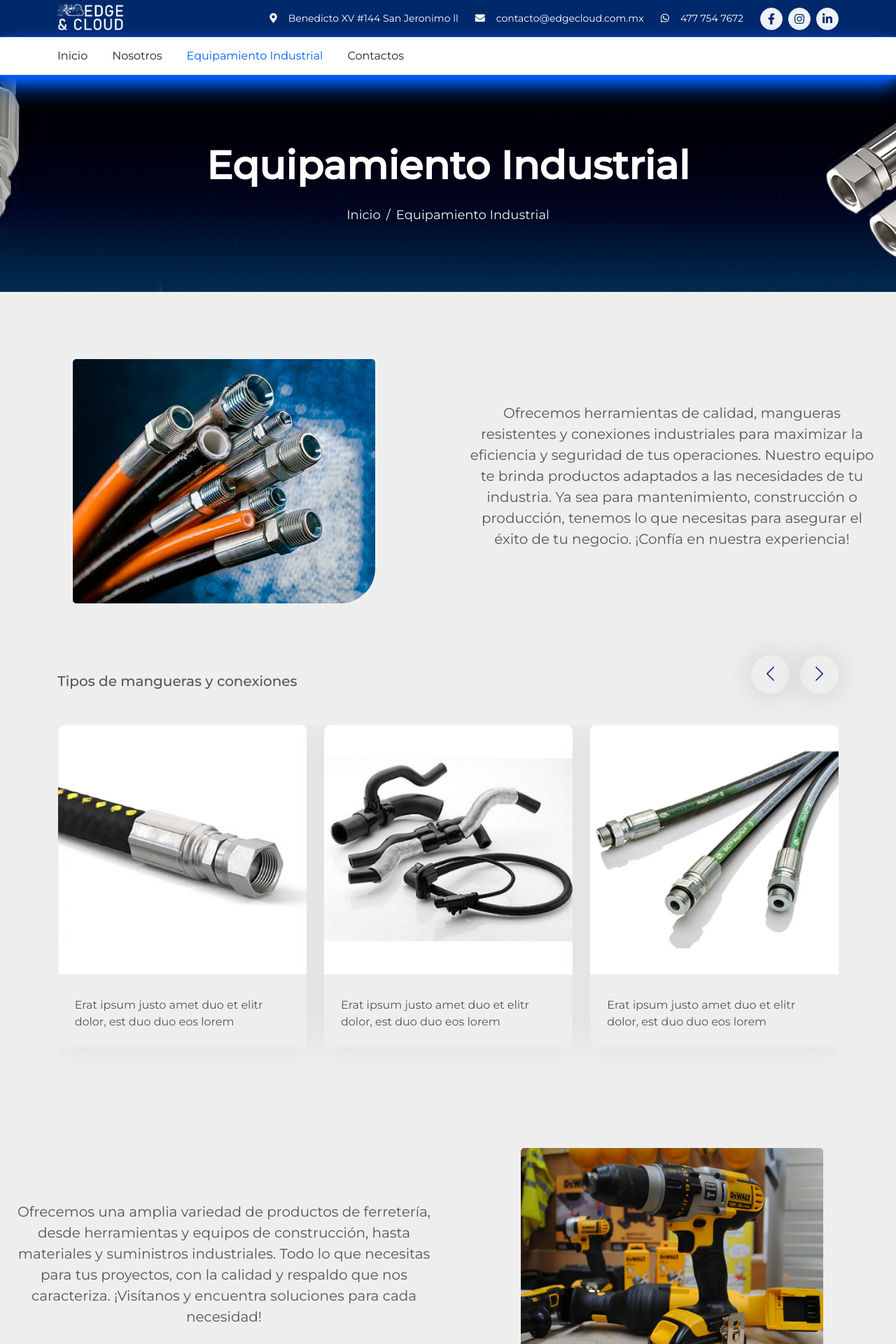
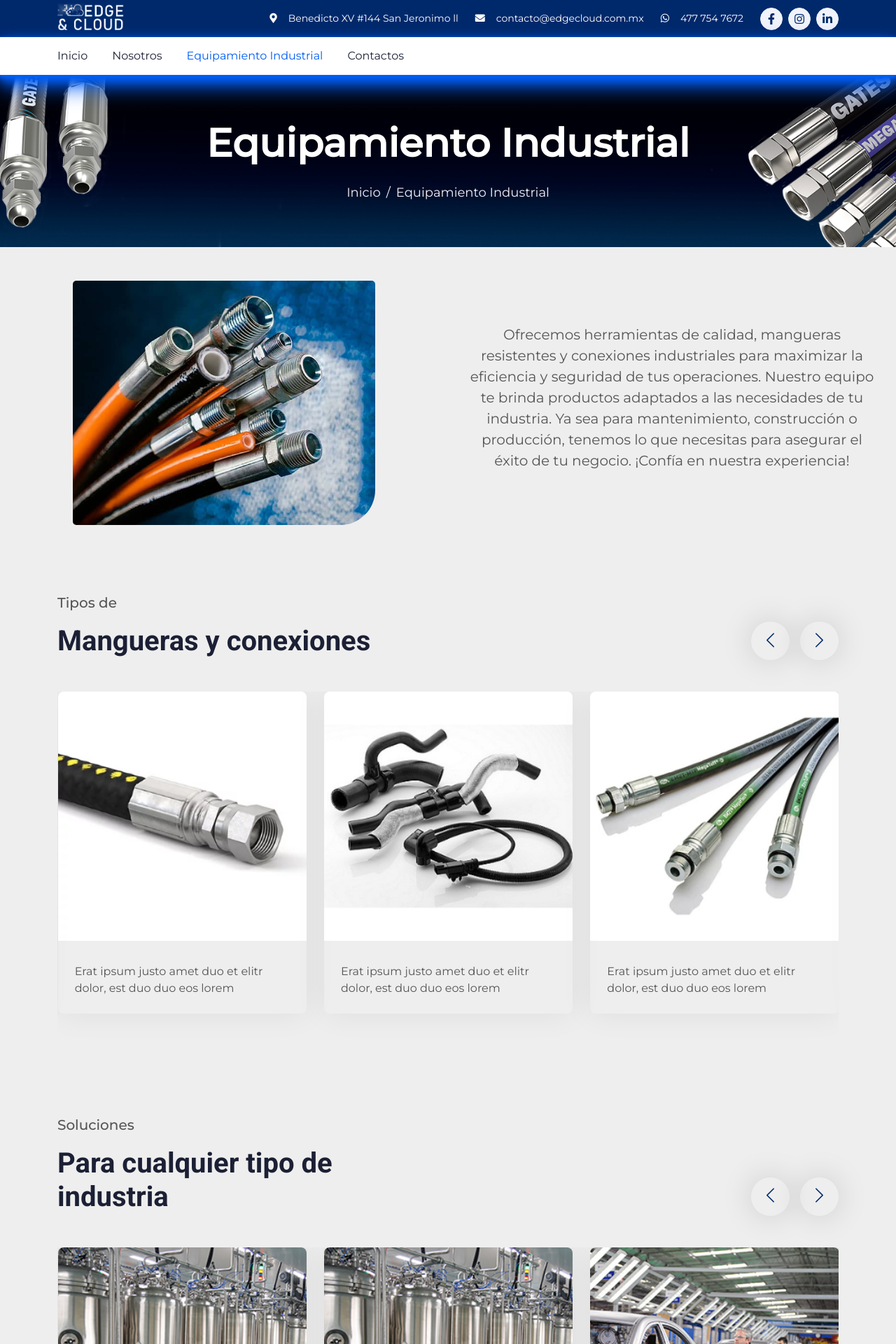
Before and after one commit to leonardoG2500/edge_cloud, a PHP site: page /servicio/equipamiento-industrial/ in a window 1280 px wide. Shown: the top 1920 px of the page at 70% size. Run offline with PHP 8.4, Linux system fonts and the light colour scheme; some libraries are stand-ins or nearby versions.

Commit message:
EI_diseño

```diff
--- a/css/style.css
+++ b/css/style.css
@@ -379,8 +379,9 @@ body{
     color: var(--light);
 }
 
+
 .page-header-ei {
-  background: url(../img/carousel-3.jpg) center center no-repeat;
+  background: url(../img/carousel-3.jpg) center no-repeat;
   background-size: cover;
 }
 
@@ -408,7 +409,7 @@ body{
 }
 
 .service-item:hover .service-text {
-    top: -1.3rem;
+    top: -1rem;
 }
 
 .service-item .service-text h5 {
@@ -423,7 +424,7 @@ body{
     position: absolute;
     width: 90%;
     height: 60px;
-    left: 10%;
+    left: 0%;
     bottom: 0;
     display: flex;
     align-items: center;
--- a/index.php
+++ b/index.php
@@ -597,7 +597,6 @@
     </script>
 
 
-
     <!-- Contacts Start -->
     <div class="container-xxl py-5">
         <div class="wow fadeInUp" data-wow-delay="0.1s" style="max-width: 500px; margin: auto;">
@@ -628,7 +627,7 @@
                         <i class="fab fa-whatsapp text-white"></i>
                     </div>
                     <div class="ms-3">
-                        <h3>Whatsapp</h3>
+                        <h3>WhatsApp</h3>
                         <span>477 754 7672</span>
                     </div>
                 </div>
--- a/servicio/equipamiento-industrial/index.html
+++ b/servicio/equipamiento-industrial/index.html
@@ -113,8 +113,8 @@
 
 
     <!-- header Start -->
-    <div class="container-fluid page-header-ei py-5 mb-5 wow fadeIn" data-wow-delay="0.1s">
-        <div class="container text-center py-5">
+    <div class="container-fluid page-header-ei py-5 wow fadeIn" data-wow-delay="0.1s">
+        <div class="container text-center py-3">
             <p class="display-4 text-white mb-4 animated slideInDown">Equipamiento Industrial</p>
             <nav aria-label="breadcrumb animated slideInDown">
                 <ol class="breadcrumb justify-content-center mb-0">
@@ -146,12 +146,12 @@
     <!-- Service End -->
 
 
-    <!-- Galery Start -->
+    <!-- Category Start -->
     <div class="container-xxl py-5">
         <div class="container">
             <div class="text-center text-md-start pb-5 pb-md-0 wow fadeInUp" data-wow-delay="0.1s" style="max-width: 500px;">
-                <p class="fs-5 fw-medium">Tipos de mangueras y conexiones</p>
-                <h1 class="display-6 mb-5"></h1>
+                <p class="fs-5 fw-medium">Tipos de</p>
+                <h1 class="display-6 mb-5">Mangueras y conexiones</h1>
             </div>
             <div class="owl-carousel project-carousel wow fadeInUp" data-wow-delay="0.1s">
                 <!-- proyect 1 -->
@@ -207,7 +207,81 @@
             </div>
         </div>
     </div>
-    <!-- Galery End -->
+    <!-- Category End -->
+
+
+    <!-- Industry Start -->
+    <div class="container-xxl py-5">
+        <div class="container">
+            <div class="text-center text-md-start pb-5 pb-md-0 wow fadeInUp" data-wow-delay="0.1s" style="max-width: 500px;">
+                <p class="fs-5 fw-medium">Soluciones</p>
+                <h1  class="display-6 mb-5">Para cualquier tipo de industria</h1>
+            </div>
+            <div class="owl-carousel project-carousel wow fadeInUp" data-wow-delay="0.1s">
+                <!-- proyect 1 -->
+                <div class="project-item mb-5">
+                    <div class="position-relative">
+                        <img class="img-fluid" src="../../img/proyect/img_area_1.jpg" alt="servicioElectromecanica">
+                    </div>
+                    <div class="p-4">
+                        <p class="text-center d-block h5" style="color: #00296b;" ></p>
+                        <span>industria alimenticia</span>
+                    </div>
+                </div>
+                <!-- Proyecto 2 -->
+                <div class="project-item mb-5">
+                    <div class="position-relative">
+                        <img class="img-fluid" src="../../img/proyect/img_area_2.jpg" alt="servicioElectromecanica">
+                    </div>
+                    <div class="p-4">
+                        <p class="text-center d-block h5" style="color: #00296b;"></p>
+                        <span>Industria automotriz</span>
+                    </div>
+                </div>
+                <!-- Proyecto 3 -->
+                <div class="project-item mb-5">
+                    <div class="position-relative">
+                        <img class="img-fluid" src="../../img/proyect/img_area_3.jpg" alt="servicioElectromecanica">
+                    </div>
+                    <div class="p-4">
+                        <p class="text-center d-block h5" style="color: #00296b;"></p>
+                        <span>Industria textil</span>
+                    </div>
+                </div>
+                <!-- Proyecto 4 -->
+                <div class="project-item mb-5">
+                    <div class="position-relative">
+                        <img class="img-fluid" src="../../img/proyect/img_area_4.jpg" alt="servicioElectromecanica">
+                    </div>
+                    <div class="p-4">
+                        <p class="text-center d-block h5" style="color: #00296b;"></p>
+                        <span>Maquinaría</span>
+                    </div>
+                </div>
+                <!-- Proyecto 5 -->
+                <div class="project-item mb-5">
+                    <div class="position-relative">
+                        <img class="img-fluid" src="../../img/proyect/img_area_5.jpg" alt="servicioElectromecanica">
+                    </div>
+                    <div class="p-4">
+                        <p class="text-center d-block h5" style="color: #00296b;"></p>
+                        <span>Industria agrícola</span>
+                    </div>
+                </div>
+                <!-- Proyecto 5 -->
+                <div class="project-item mb-5">
+                    <div class="position-relative">
+                        <img class="img-fluid" src="../../img/proyect/img_area_1.jpg" alt="servicioElectromecanica">
+                    </div>
+                    <div class="p-4">
+                        <p class="text-center d-block h5" style="color: #00296b;"></p>
+                        <span>Industria química</span>
+                    </div>
+                </div>
+            </div>
+        </div>
+    </div>
+    <!-- Industry End -->
 
 
     <!--Services Start-->
@@ -216,7 +290,7 @@
             <div class="col-lg-6 d-flex align-items-center px-4 py-3">
                 <p class="fs-5 text-center">
                     Ofrecemos una amplia variedad de productos de ferretería, desde herramientas y equipos de construcción, hasta materiales y
-                    suministros industriales. Todo lo que necesitas para tus proyectos, con la calidad y respaldo que nos caracteriza. ¡Visítanos
+                    suministros industriales. Todo lo que necesitas para tus proyectos, con la calidad y respaldo que nos caracteriza. ¡Contactanos
                     y encuentra soluciones para cada necesidad!
                 </p>
             </div>
@@ -274,7 +348,7 @@
                     </div>
                     <div class="ms-3">
                         <h3>Correo</h3>
-                        <span>contacto@edgecloud.com.mx</span>
+                        <span>mflores@edgecloud.com.mx</span>
                     </div>
                 </div>
                 <div class="d-flex border-bottom pb-3 mb-3">
@@ -282,8 +356,8 @@
                         <i class="fab fa-whatsapp text-white"></i>
                     </div>
                     <div class="ms-3">
-                        <h3>Whatsapp</h3>
-                        <span>477 754 7672</span>
+                        <h3>WhatsApp</h3>
+                        <span>477 123 4567</span>
                     </div>
                 </div>
             </div>
@@ -303,30 +377,38 @@
         <div class="container py-5">
             <h2 class="mb-5 text-white text-center">Contactanos</h2>
             <div class="row">
-                <div class="col-lg mb-3" style="margin: center;">
-                    <h4 class="text-white text-center">Ubicación</h4>
-                    <p class="text-center"><i class="fa fa-map-marker-alt me-3"></i>Benedicto XV #144 San Jeronimo ll. C.P. 37148 León, Guanajuato. MX</p>
+                <div class="col-lg mb-3">
+                    <h3 class="text-white text-center">Ubicación</h3>
+                    <p class="text-center"><i class="fa fa-map-marker-alt me-3"></i>Benedicto XV #144 San Jeronimo ll.
+                        C.P. 37148 León, Guanajuato. MX</p>
                     <p class="text-center"><i class="fa fa-envelope me-3"></i>contacto@edgecloud.com.mx</p>
-                    <p class="text-center"><i class="fab fa-whatsapp me-3"></i>477 220 5721</p>
+                    <p class="text-center"><i class="fab fa-whatsapp me-3"></i>477 754 7672</p>
                 </div>
                 <br>
-                <div class="col-lg mb-3" style="margin: center;">
-                    <h4 class="text-white text-center">Horario</h4>
+                <div class="col-lg mb-3">
+                    <h3 class="text-white text-center">Horario</h3>
                     <p class="text-center">Lunes - Viernes</p>
                     <p class="text-center">09:00 am - 06:00 pm</p>
                 </div>
                 <br>
-                <div class="col-lg mb-3" style="margin: center;">
-                    <h4 class="text-white text-center">Redes Sociales</h4>
+                <div class="col-lg mb-3">
+                    <h3 class="text-white text-center">Redes Sociales</h3>
                     <div class="d-flex justify-content-center">
-                        <a class="btn btn-square btn-light rounded-circle me-2" href="https://www.facebook.com/profile.php?id=61553718295104"><i class="fab fa-facebook-f"></i></a>
-                        <a class="btn btn-square btn-light rounded-circle me-2" href="https://www.instagram.com/edgecloud_/"><i class="fab fa-instagram"></i></a>
-                        <a class="btn btn-square btn-light rounded-circle me-2" href="https://www.linkedin.com/company/edge-cloud/about/?viewAsMember=true"><i class="fab fa-linkedin-in"></i></a>
+                        <a class="btn btn-square btn-light rounded-circle me-2"
+                            href="https://www.facebook.com/profile.php?id=61553718295104"><i
+                                class="fab fa-facebook-f"></i></a>
+                        <a class="btn btn-square btn-light rounded-circle me-2"
+                            href="https://www.instagram.com/edgecloud_/"><i class="fab fa-instagram"></i></a>
+                        <a class="btn btn-square btn-light rounded-circle me-2"
+                            href="https://www.linkedin.com/company/edge-cloud/about/?viewAsMember=true"><i
+                                class="fab fa-linkedin-in"></i></a>
                     </div>
                 </div>
             </div>
         </div>
-        <div class="text-center"><img src="../../img/marca_gto.png" style="width: 5%;"></img></div>
+        <div class="text-center">
+            <img id="gto" src="../../img/marca_gto.png" alt="Marca_GTO" style="max-width: 100%; width: 75px;"></img>
+        </div>
     </div>
     <!-- Footer End -->
 
```
Also changed, not shown: img/carousel-2.jpg, img/proyect/img_area_1.jpg (added), img/proyect/img_area_2.jpg (added), img/proyect/img_area_3.jpg (added), img/proyect/img_area_4.jpg (added), img/proyect/img_area_5.jpg (added).
